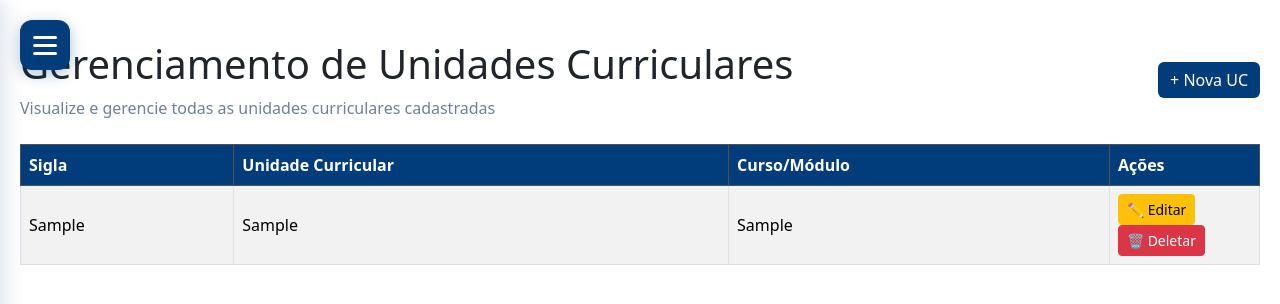
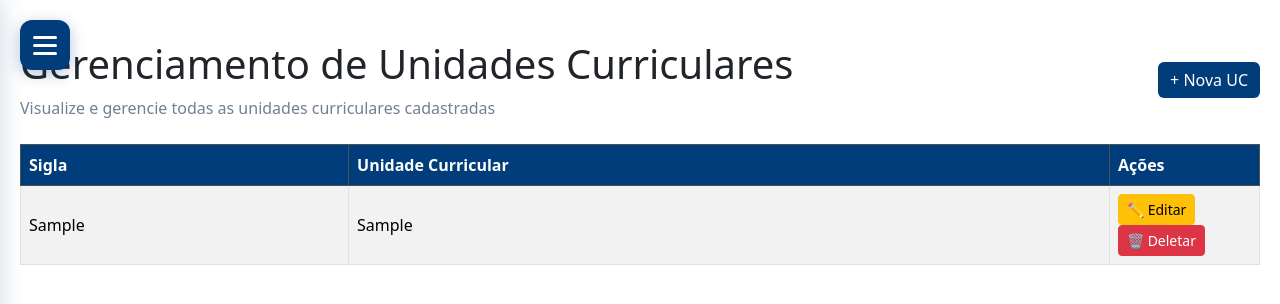
Before and after one commit to erthal-guu/TCC, a PHP site: page /lista_uc.php in a window 1280 px wide. Shown: the top 304 px of the page. Run offline with PHP 8.4, Linux system fonts and the light colour scheme; a user stored in the database is signed in; tables that the repository leaves empty hold one stand-in row (values such as "Sample post").

Commit message:
Remove curso_modulo from lista_uc.php
Removed 'curso_modulo' from SQL query and table display.

```diff
--- a/app/lista_uc.php
+++ b/app/lista_uc.php
@@ -3,7 +3,7 @@ include("conexao.php");
 include("protect.php");
 protect();
 
-$sql = "SELECT u.id, u.sigla, u.unidade_curricular, u.curso_modulo
+$sql = "SELECT u.id, u.sigla, u.unidade_curricular
         FROM uc u
         ORDER BY u.unidade_curricular ASC";
 
@@ -74,7 +74,6 @@ mysqli_close($connection);
                         <tr>
                             <th>Sigla</th>
                             <th>Unidade Curricular</th>
-                            <th>Curso/Módulo</th>
                             <th style="width: 150px;">Ações</th>
                         </tr>
                     </thead>
@@ -83,7 +82,6 @@ mysqli_close($connection);
                             <tr>
                                 <td><?= htmlspecialchars($uc['sigla']) ?></td>
                                 <td><?= htmlspecialchars($uc['unidade_curricular']) ?></td>
-                                <td><?= htmlspecialchars($uc['curso_modulo'] ?? '-') ?></td>
                                 <td>
                                     <a href="editar_uc.php?id=<?= $uc['id'] ?>" class="btn btn-sm btn-warning me-1">✏️ Editar</a>
                                     <form method="POST" style="display:inline" onsubmit="return confirm('Tem certeza que deseja deletar a unidade curricular <?= htmlspecialchars(addslashes($uc['unidade_curricular'])) ?>? Esta ação não pode ser desfeita.');">
```
